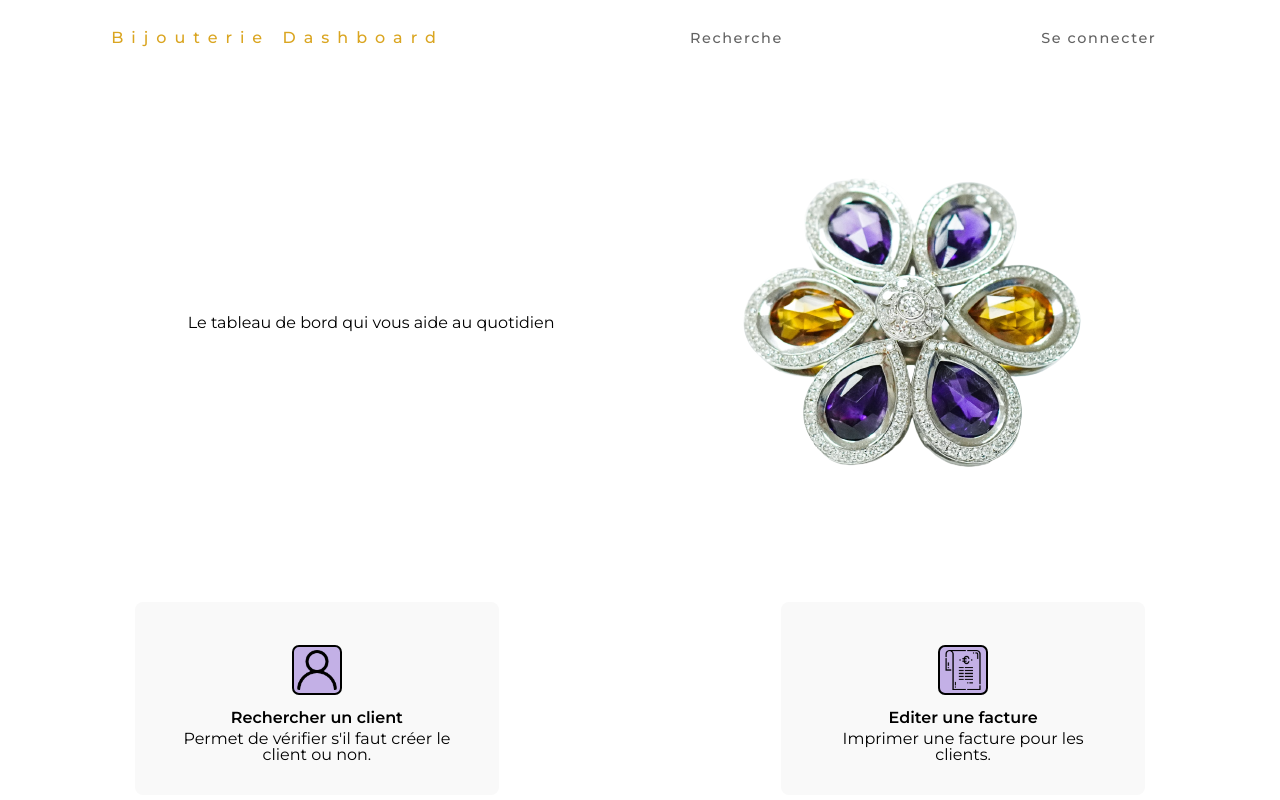
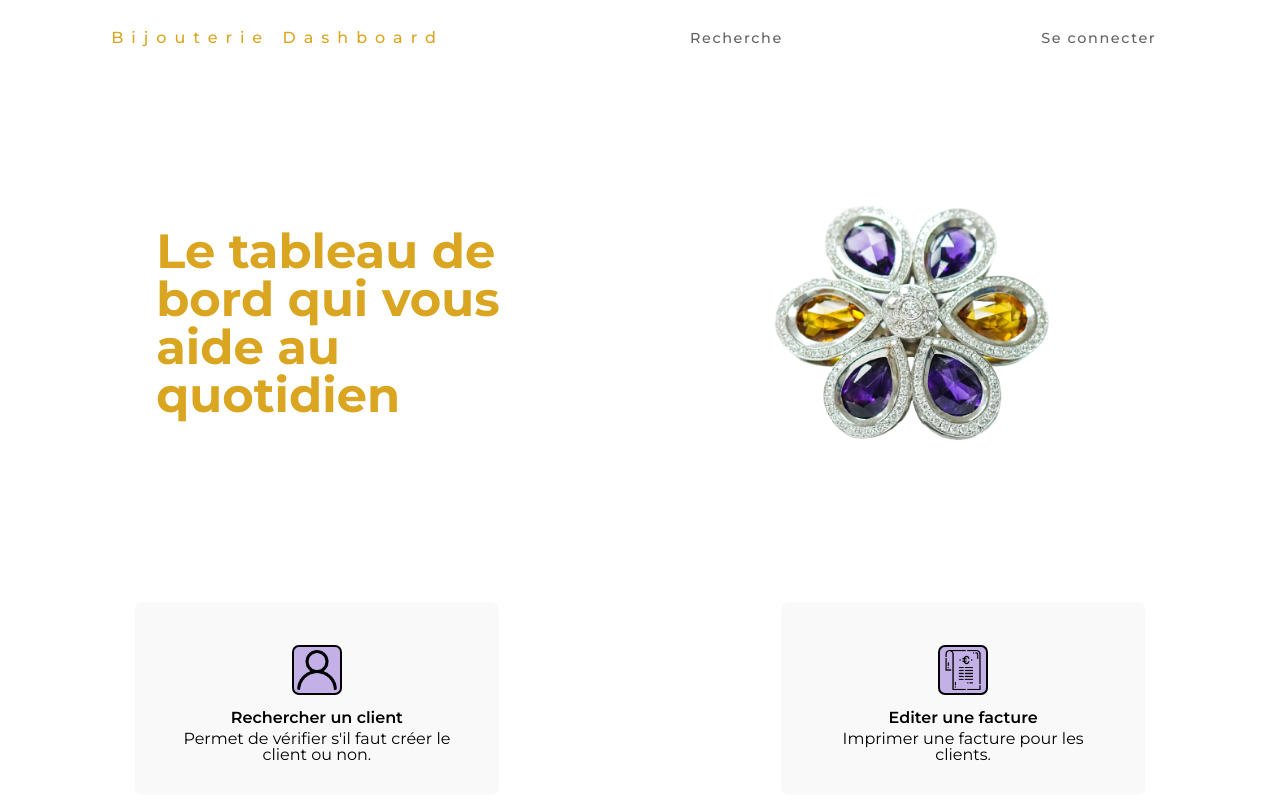
Before and after one commit to 1221139141/dashboard_jewelry, a JavaScript app: page / in a window 1280 px wide. Shown: the top 800 px of the page. Built offline with nearby package versions, Linux system fonts and the light colour scheme; the HTML template or start-up script is replaced by a standard one.

Commit message:
yarn build

```diff
--- a/src/components/introduction/Introduction.css
+++ b/src/components/introduction/Introduction.css
@@ -4,7 +4,7 @@
     width: 100%;
 }
 
-.introContainer>h2 {
+.introContainer h2 {
     color: goldenrod;
     font-size: 3rem;
     font-weight: 700;
@@ -28,3 +28,7 @@
     box-sizing: border-box;
     padding: 5%;
 }
+
+.rightContainer img {
+    height: 90%;
+}
```
